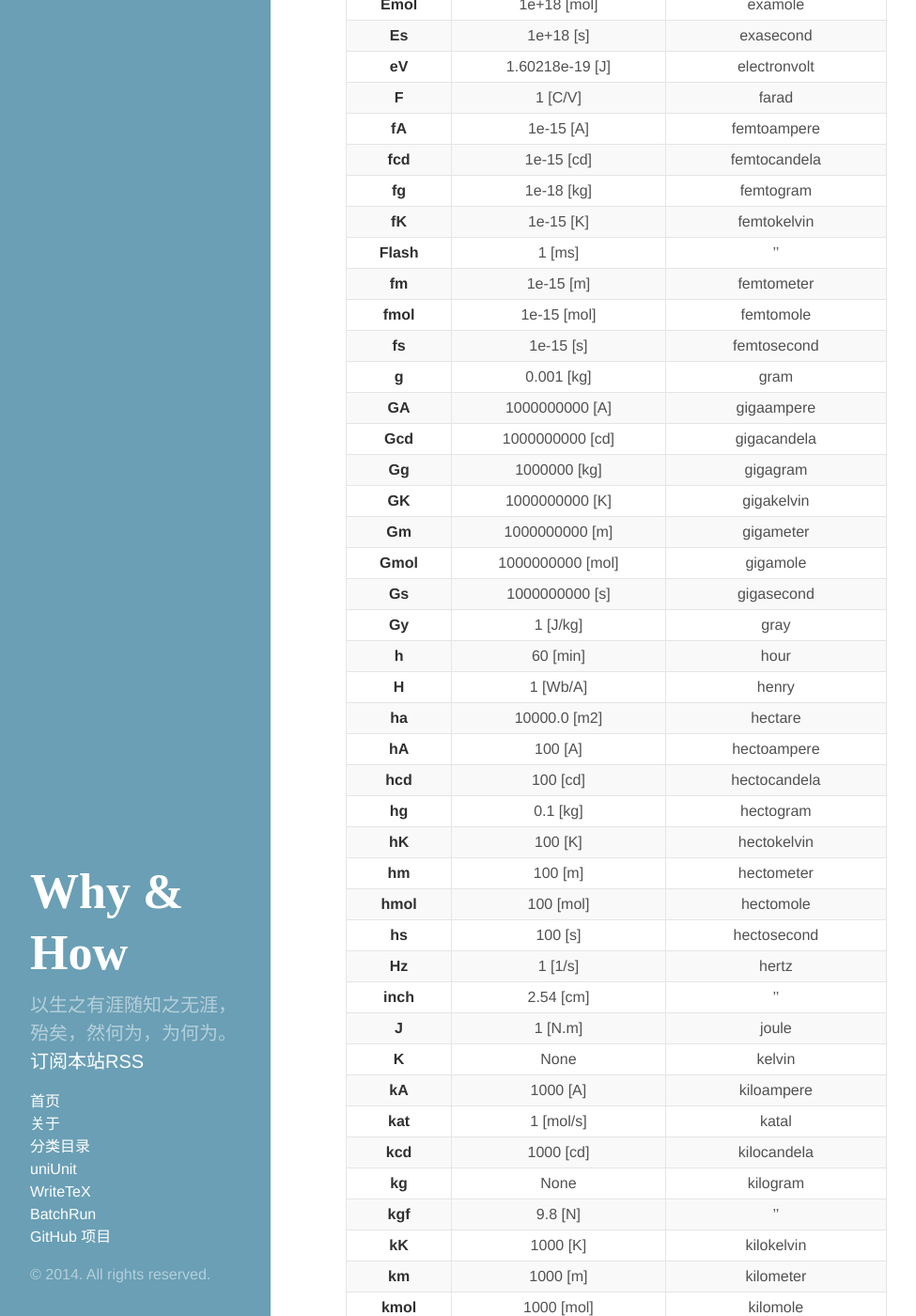
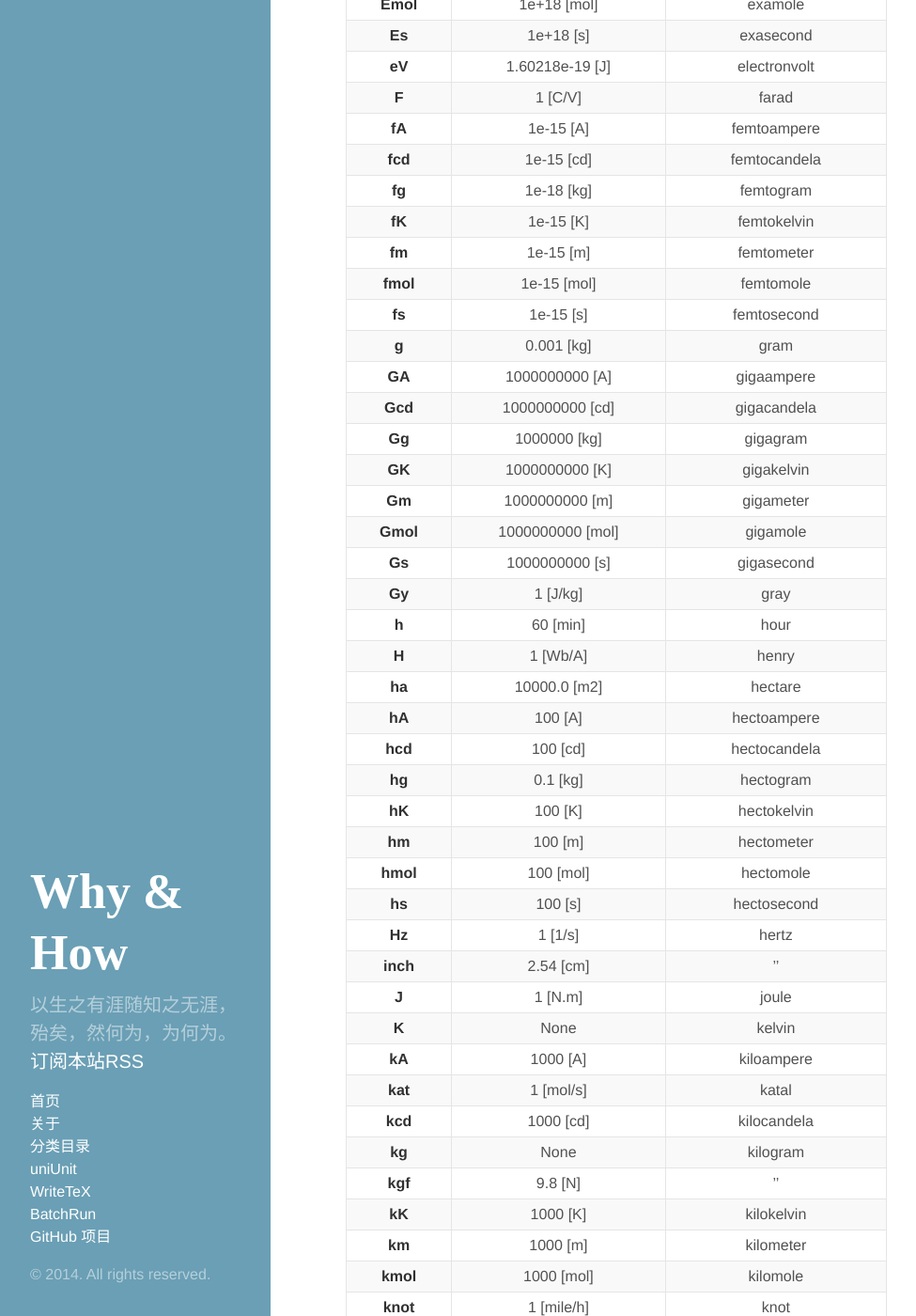
Before and after one commit to wanglongqi/wanglongqi.github.io, a Jekyll site: the page built from _posts/2014-11-27-uniunitunittable.md, in a window 1280 px wide and 1400 px high, scrolled down 1780 px. Shown: the whole window at 94% size, without its empty margins (0-975 px from the left). Built offline with Jekyll 4.4.1, drawn with Linux system fonts in a browser that asks for light colours; comment, search, counter and statistics services are not loaded.

Commit message:
del user defined units

```diff
--- a/_posts/2014-11-27-uniunitunittable.md
+++ b/_posts/2014-11-27-uniunitunittable.md
@@ -69,7 +69,6 @@ Following is the units table currently available in uniUnit.
 |    **fcd**     |           1e-15 [cd]            |       femtocandela       |
 |     **fg**     |           1e-18 [kg]            |        femtogram         |
 |     **fK**     |            1e-15 [K]            |       femtokelvin        |
-|   **Flash**    |             1 [ms]              |             ''             |
 |     **fm**     |            1e-15 [m]            |        femtometer        |
 |    **fmol**    |           1e-15 [mol]           |        femtomole         |
 |     **fs**     |            1e-15 [s]            |       femtosecond        |
```
Also changed, not shown: other parts of _posts/2014-11-27-uniunitunittable.md (+0 -1 lines).
